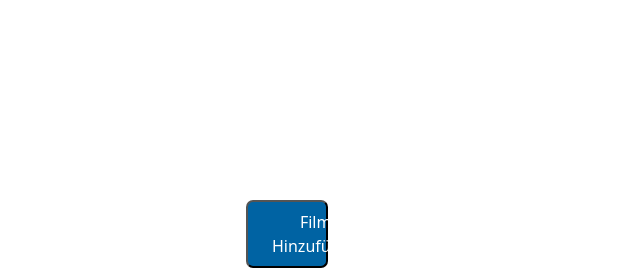
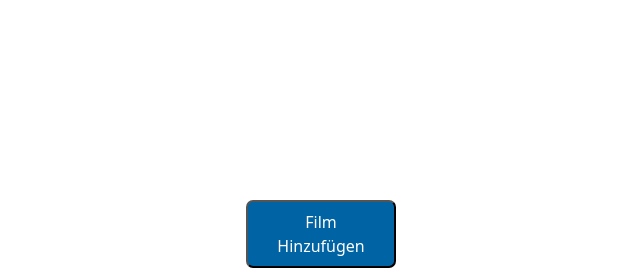
Before and after one commit to Christian-Hummel/Video_Organizer, a Django app: page /overview/ in a window 1280 px wide. Shown: the part 884-1152 px from the top of the page, without its empty margins (14-654 px from the left). Run offline with Django 5.2, Linux system fonts and the light colour scheme; data that the repository does not hold is empty.

Commit message:
changed overflow attribute for body from hidden to auto

```diff
--- a/video_organizer/static/css/styles.css
+++ b/video_organizer/static/css/styles.css
@@ -7,7 +7,7 @@
 body {
   font-family: Arial, sans-serif;
   display: flex;
-  overflow: hidden;
+  overflow: auto;
 }
 
 h1 {
@@ -26,7 +26,7 @@ a.button {
 }
 
 .addbutton {
-  width: 8%;
+  width: 150px;
   margin-left: 10px;
   padding: 5px;
   background-color: #0063a3;
```
